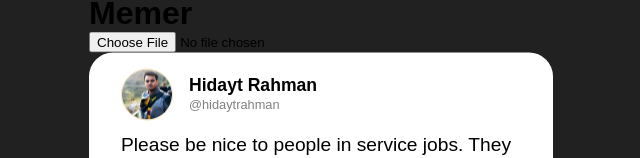
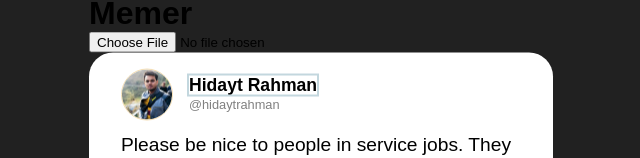
Before and after one commit to hidaytrahman/memeSnap, a React (Create React App) app: page / in a window 1280 px wide. In both pictures the pointer is over the element "Hidayt Rahman". Shown: the part 216-374 px from the top of the page, without its empty margins (319-959 px from the left). Built offline with nearby package versions, Linux system fonts and the light colour scheme.

Commit message:
Indicate for editable on hover

```diff
--- a/src/components/twitter/Twitter.js
+++ b/src/components/twitter/Twitter.js
@@ -58,7 +58,7 @@ const Twitter = () => {
                         <p contentEditable>{tweet.post.text}</p>
                     </div>
                     <div className="time-and-date">
-                        <p><label contentEditable>{tweet.post.time}</label> &middot; {tweet.post.date} <span contentEditable>{tweet.post.device}</span></p>
+                        <p><label contentEditable>{tweet.post.time}</label> &middot; <label contentEditable>{tweet.post.date}</label> <span contentEditable>{tweet.post.device}</span></p>
                     </div>
                     <div className="bottom-section">
                         <svg viewBox="0 0 24 24" aria-hidden="true">
--- a/src/components/twitter/twitter.css
+++ b/src/components/twitter/twitter.css
@@ -95,3 +95,8 @@ body {
 .bottom-section svg:hover {
     opacity: 1;
 }
+
+
+[contenteditable="true"]:hover {
+    outline: #c3d7de 2px solid;
+}
```
